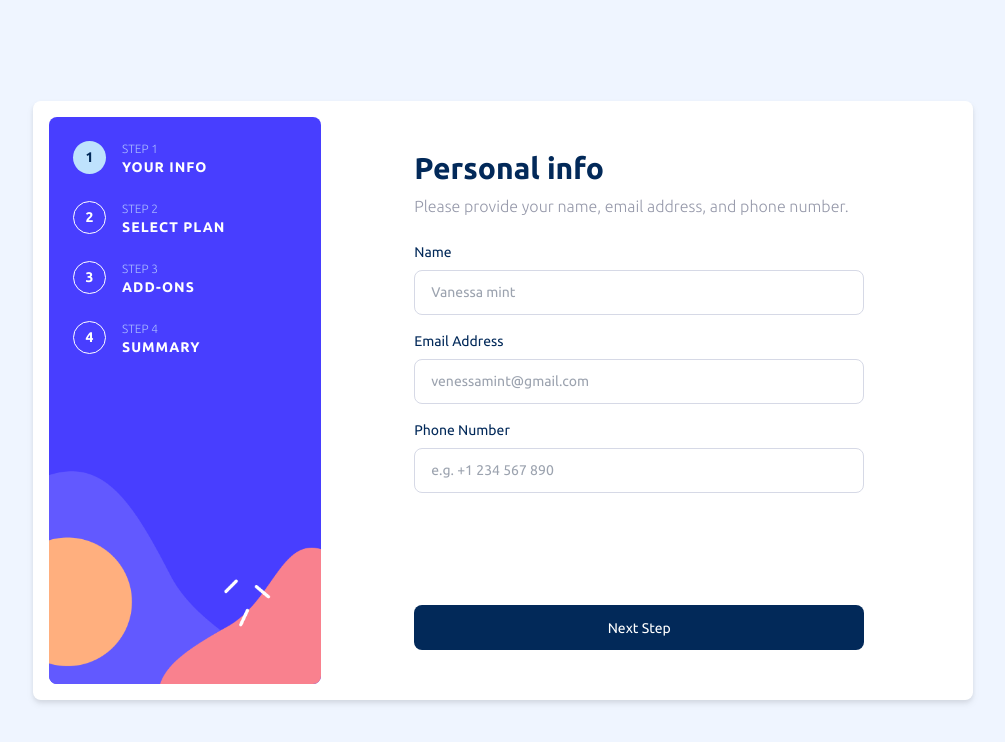
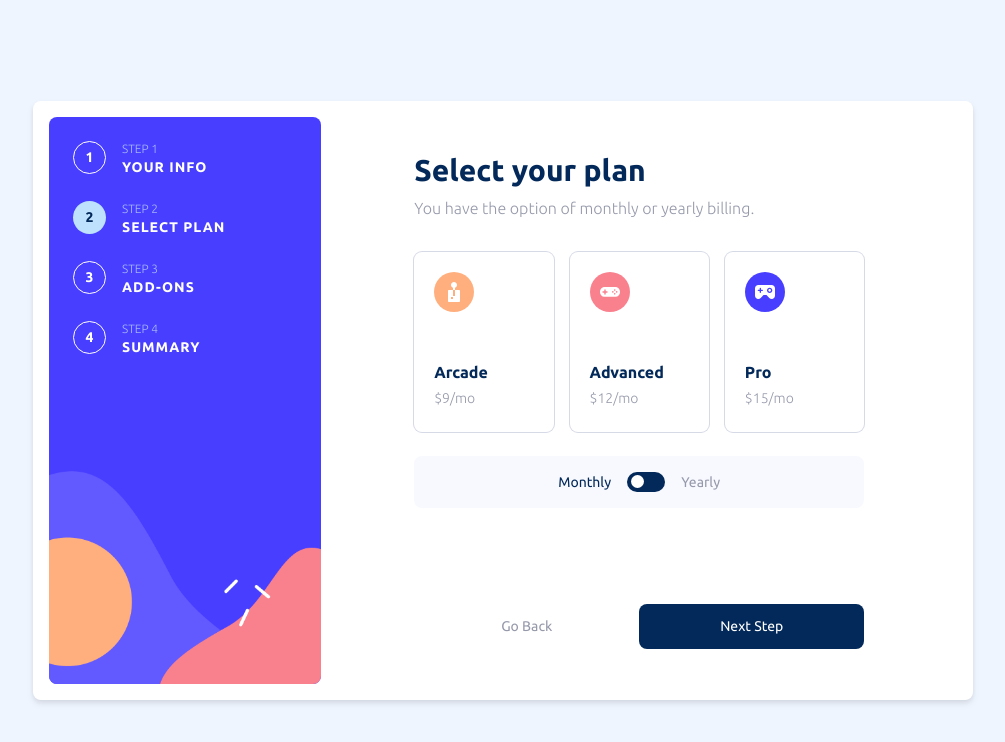
Before and after one commit to Theo-flux/multistep_form_client, a React (Vite) app: page / in a window 1280 px wide. Shown: the top 742 px of the page, without its empty margins (137-1142 px from the left). Built offline with nearby package versions, Linux system fonts and the light colour scheme.

Commit message:
feat: select plan form validation.

```diff
--- a/src/atoms/Inputs/RadioSlabInput.tsx
+++ b/src/atoms/Inputs/RadioSlabInput.tsx
@@ -3,6 +3,7 @@ import React from 'react';
 interface IRadioSlabInputProps {
   id: string;
   name: string;
+  value: string;
   title: string;
   desc: string;
   onChange: (event: React.ChangeEvent<HTMLInputElement>) => void;
@@ -14,6 +15,7 @@ interface IRadioSlabInputProps {
 const RadioSlabInput = ({
   id,
   name,
+  value,
   title,
   desc,
   onChange,
@@ -27,6 +29,7 @@ const RadioSlabInput = ({
         type="radio"
         id={id}
         name={name}
+        value={value}
         className="radio-btn-input peer hidden"
         onChange={onChange}
       />
--- a/src/components/Forms/Plan/index.tsx
+++ b/src/components/Forms/Plan/index.tsx
@@ -1,12 +1,18 @@
 import { Fragment, useState } from 'react';
+import { useFormik } from 'formik';
 import { RadioSlabInput, Button, ArcadeSvg, AdvancedSvg, ProSvg, ToggleSwitch } from '@/atoms';
 import Head from '@/components/Head';
+import { planSchema, TPlanSchemaType } from './validation';
 
 interface IPlanFormProps {
   handleNext: (arg: string) => void;
 }
 
 const PlanForm = ({ handleNext }: IPlanFormProps) => {
+  const initialValues: TPlanSchemaType = {
+    billing: '',
+    plan: ''
+  };
   const [isBilledYearly, setBilling] = useState<boolean>(false);
 
   const handleBillingChange = (event: React.ChangeEvent<HTMLInputElement>) => {
@@ -15,68 +21,108 @@ const PlanForm = ({ handleNext }: IPlanFormProps) => {
     setBilling(isChecked);
   };
 
+  const onSubmit = (data: TPlanSchemaType) => {
+    const newData: TPlanSchemaType = {
+      billing: '',
+      plan: data.plan
+    };
+    if (isBilledYearly) {
+      newData.billing = 'yearly';
+    } else {
+      newData.billing = 'monthly';
+    }
+    handleNext('3');
+    console.log(newData);
+  };
+
+  const { errors, handleChange, handleSubmit, touched } = useFormik({
+    initialValues,
+    validationSchema: planSchema,
+    validateOnBlur: true,
+    validateOnChange: true,
+    enableReinitialize: true,
+    onSubmit
+  });
+
+  const getError = (key: keyof TPlanSchemaType) => {
+    if (touched[key] && errors[key]) {
+      return errors[key];
+    }
+    return '';
+  };
+
   return (
     <Fragment>
       <aside className="mx-auto -mt-12 flex w-full max-w-[450px] flex-col rounded-lg drop-shadow-md md:w-[65%] lg:-mt-0 lg:rounded-none lg:bg-white lg:drop-shadow-none">
-        <form className="flex w-full flex-col rounded-lg bg-white p-6 py-8 lg:p-0">
+        <form
+          onSubmit={handleSubmit}
+          className="flex w-full flex-col rounded-lg bg-white p-6 py-8 lg:p-0"
+        >
           <Head title="Select your plan" desc="You have the option of monthly or yearly billing." />
 
+          {<small className="mb-2 text-red">{getError('plan')}</small>}
           <div className="flex w-full flex-col items-center justify-between space-y-4 lg:flex-row lg:space-x-4 lg:space-y-0 ">
             {isBilledYearly ? (
               <Fragment>
                 <RadioSlabInput
                   id={'arcade_input'}
-                  name={'plan_type'}
+                  name={'plan'}
+                  value={'arcade'}
                   icon={<ArcadeSvg />}
                   title={'Arcade'}
                   desc={'$90/yr'}
                   info={'2 months free'}
-                  onChange={() => {}}
+                  onChange={handleChange}
                 />
                 <RadioSlabInput
                   id={'advanced_input'}
-                  name={'plan_type'}
+                  name={'plan'}
+                  value={'advanced'}
                   icon={<AdvancedSvg />}
                   title={'Advanced'}
                   desc={'$120/yr'}
                   info={'2 months free'}
-                  onChange={() => {}}
+                  onChange={handleChange}
                 />
                 <RadioSlabInput
                   id={'pro_input'}
-                  name={'plan_type'}
+                  name={'plan'}
+                  value={'pro'}
                   icon={<ProSvg />}
                   title={'Pro'}
                   desc={'$150/yr'}
                   info={'2 months free'}
-                  onChange={() => {}}
+                  onChange={handleChange}
                 />
               </Fragment>
             ) : (
               <Fragment>
                 <RadioSlabInput
                   id={'arcade_input'}
-                  name={'plan_type'}
+                  name={'plan'}
+                  value={'arcade'}
                   icon={<ArcadeSvg />}
                   title={'Arcade'}
                   desc={'$9/mo'}
-                  onChange={() => {}}
+                  onChange={handleChange}
                 />
                 <RadioSlabInput
                   id={'advanced_input'}
-                  name={'plan_type'}
+                  name={'plan'}
+                  value={'advanced'}
                   icon={<AdvancedSvg />}
                   title={'Advanced'}
                   desc={'$12/mo'}
-                  onChange={() => {}}
+                  onChange={handleChange}
                 />
                 <RadioSlabInput
                   id={'pro_input'}
-                  name={'plan_type'}
+                  name={'plan'}
+                  value={'pro'}
                   icon={<ProSvg />}
                   title={'Pro'}
                   desc={'$15/mo'}
-                  onChange={() => {}}
+                  onChange={handleChange}
                 />
               </Fragment>
             )}
@@ -103,10 +149,10 @@ const PlanForm = ({ handleNext }: IPlanFormProps) => {
             />
             <Button
               css="w-[100px]"
-              type="button"
+              type="submit"
               variant="filled"
               text="Next Step"
-              onClick={() => handleNext('3')}
+              onClick={() => {}}
             />
           </div>
         </form>
@@ -121,10 +167,10 @@ const PlanForm = ({ handleNext }: IPlanFormProps) => {
         />
         <Button
           css="w-[100px]"
-          type="button"
+          type="submit"
           variant="filled"
           text="Next Step"
-          onClick={() => handleNext('3')}
+          onClick={handleSubmit}
         />
       </div>
     </Fragment>
--- /dev/null
+++ b/src/components/Forms/Plan/validation/index.ts
@@ -0,0 +1,8 @@
+import * as yup from 'yup';
+
+export const planSchema = yup.object().shape({
+  billing: yup.string(),
+  plan: yup.string().required('Select your preferred plan!')
+});
+
+export type TPlanSchemaType = yup.InferType<typeof planSchema>;
--- a/src/components/StepWrapper/index.tsx
+++ b/src/components/StepWrapper/index.tsx
@@ -23,7 +23,7 @@ const stepData: Array<TStep> = [
 ];
 
 const StepWrapper = () => {
-  const [currStep, setCurrStep] = useState('1');
+  const [currStep, setCurrStep] = useState('2');
 
   const handleCurrStep = (arg: string) => {
     setCurrStep(arg);
```
